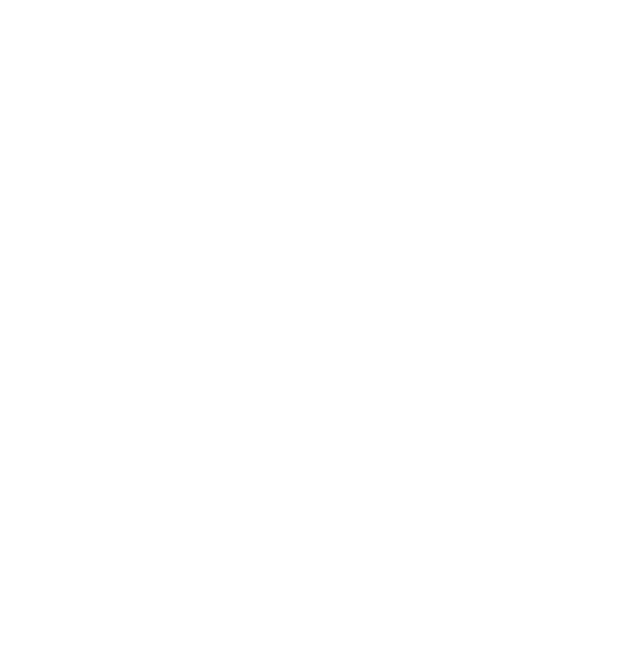
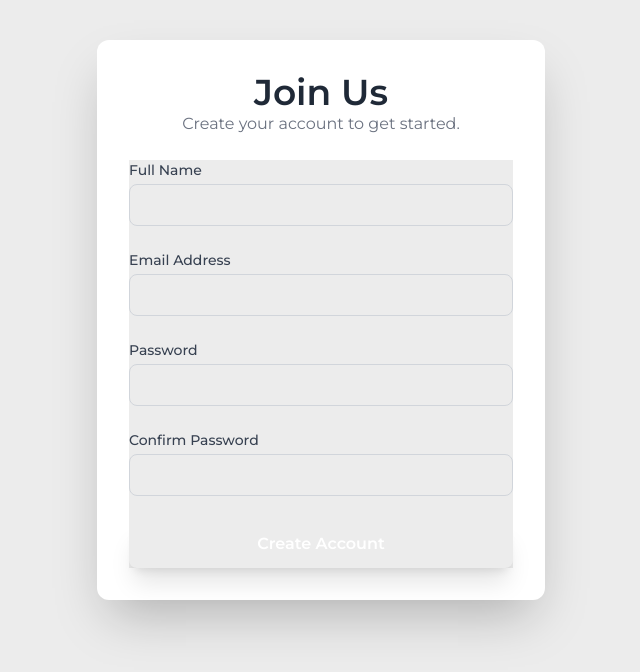
Before and after one commit to Hamza-Maliikk/Patient_appoinment, a plain HTML site: page signup.html in a window 1280 px wide. Shown: the whole page, without its empty margins (319-959 px from the left). Drawn offline with nearby package versions, Linux system fonts and the light colour scheme.

Commit message:
update-commit

```diff
--- a/signup.html
+++ b/signup.html
@@ -0,0 +1,117 @@
+<!DOCTYPE html>
+<html lang="en">
+  <head>
+    <meta charset="UTF-8" />
+    <meta name="viewport" content="width=device-width, initial-scale=1.0" />
+    <title>Sign Up</title>
+    <link rel="stylesheet" href="./style.css" />
+    <link
+      href="https://cdn.jsdelivr.net/npm/daisyui@5"
+      rel="stylesheet"
+      type="text/css"
+    />
+    <script src="https://cdn.tailwindcss.com"></script>
+    <link
+      rel="stylesheet"
+      href="https://fonts.googleapis.com/css2?family=Material+Symbols+Outlined:opsz,wght,FILL,GRAD@20..48,100..700,0..1,-50..200&icon_names=play_circle"
+    />
+  </head>
+  <body>
+    <div
+      id="auth-container"
+      class="w-full m-auto mt-10 max-w-md bg-white shadow-2xl rounded-xl p-8 transition-all duration-500"
+    >
+      <div class="mb-6">
+        <h1 class="text-4xl  text-gray-800 text-center font-semibold bg-white">
+          Join Us
+        </h1>
+        <p class="text-gray-500 text-center bg-white">
+          Create your account to get started.
+        </p>
+      </div>
+
+      <!-- Success/Error Message Area -->
+      <div
+        id="message-area"
+        class="hidden px-4 py-3 rounded-lg mb-6 text-center font-medium transition-all duration-300"
+      ></div>
+
+      <!-- Sign Up Form -->
+      <form id="signup-form" onsubmit="handleAuth(event)" class="space-y-6">
+        <div>
+          <label
+            for="signup-name"
+            class="block text-sm font-medium text-gray-700 mb-1"
+            >Full Name</label
+          >
+          <input
+            type="text"
+            id="signup-name"
+            name="name"
+            class="w-full px-4 py-2 border border-gray-300 rounded-lg focus:ring-2 focus:ring-primary transition"
+            required
+            aria-describedby="signup-name-error"
+          />
+        </div>
+
+        <div>
+          <label
+            for="signup-email"
+            class="block text-sm font-medium text-gray-700 mb-1"
+            >Email Address</label
+          >
+          <input
+            type="email"
+            id="signup-email"
+            name="email"
+            class="w-full px-4 py-2 border border-gray-300 rounded-lg focus:ring-2 focus:ring-primary transition"
+            required
+            aria-describedby="signup-email-error"
+          />
+        </div>
+
+        <div>
+          <label
+            for="signup-password"
+            class="block text-sm font-medium text-gray-700 mb-1"
+            >Password</label
+          >
+          <input
+            type="password"
+            id="signup-password"
+            name="password"
+            class="w-full px-4 py-2 border border-gray-300 rounded-lg focus:ring-2 focus:ring-primary transition"
+            required
+            aria-describedby="signup-password-error"
+          />
+        </div>
+
+        <div>
+          <label
+            for="signup-confirm-password"
+            class="block text-sm font-medium text-gray-700 mb-1"
+            >Confirm Password</label
+          >
+          <input
+            type="password"
+            id="signup-confirm-password"
+            name="confirmPassword"
+            class="w-full px-4 py-2 border border-gray-300 rounded-lg focus:ring-2 focus:ring-primary transition"
+            required
+            aria-describedby="signup-confirm-password-error"
+          />
+        </div>
+
+        <button
+          type="submit"
+          class="w-full bg-accent hover:bg-teal-600 text-white font-semibold py-3 rounded-lg shadow-xl transition duration-300 transform hover:scale-[1.01]"
+        >
+          Create Account
+        </button>
+      </form>
+    </div>
+
+    <script src="https://cdn.jsdelivr.net/npm/@tailwindcss/browser@4"></script>
+    <script src="./auth.js"></script>
+  </body>
+</html>
```
Also changed, not shown: index.html (+2 -2 lines), db.js (added).
